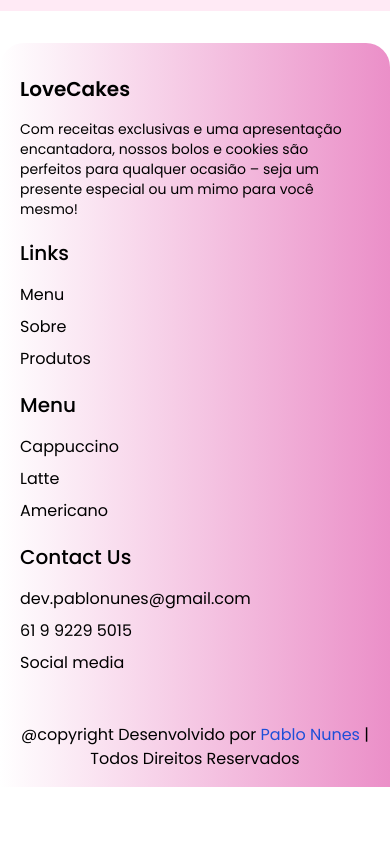
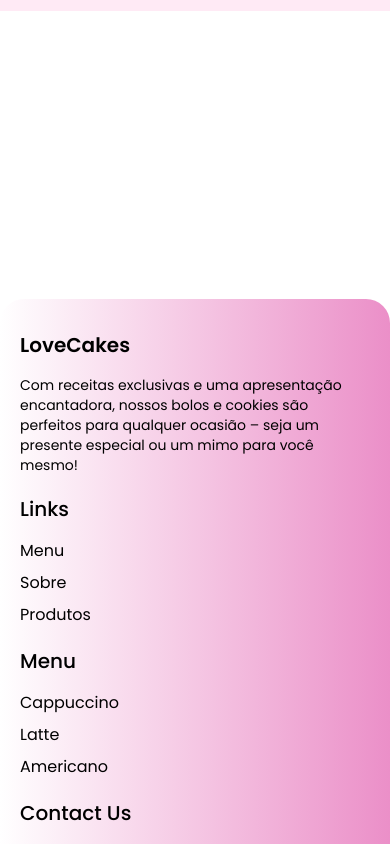
Before and after one commit to Pabloopk/confeitaria, a React (Vite) app: page / in a window 390 px wide. Shown: the part 6580-7424 px from the top of the page. Before the commit the page ends 7367 px from the top, so only its background shows below. Built offline with nearby package versions, Linux system fonts and the light colour scheme.

Commit message:
commit scrollingtext

```diff
--- a/src/App.jsx
+++ b/src/App.jsx
@@ -6,6 +6,7 @@ import About from "./components/About";
 import Product from "./components/Product";
 import Review from "./components/Review";
 import Footer from "./components/Footer";
+import ScrollingText from "./components/ScrollingText";
 
 const App = () => {
   return (
@@ -25,6 +26,7 @@ const App = () => {
           <About />
         </div>
 
+
         <div id="products">
           <Product />
         </div>
@@ -32,6 +34,10 @@ const App = () => {
         <div id="review">
           <Review />
         </div>
+        <ScrollingText
+              text="com amor e carinho para seu dia mais doce!"
+              speed={20} // Tempo em segundos para o texto percorrer a tela
+            />
       </main>
 
       <Footer />
--- a/src/components/About.jsx
+++ b/src/components/About.jsx
@@ -19,7 +19,7 @@ const About = () => {
             <span className="text-red-400 font-bold">Nosso propósito?</span> Adoçar sua vida com receitas artesanais, cheias de sabor e afeto. Seja para presentear alguém especial, celebrar uma conquista ou simplesmente se mimar com um doce incrível, estamos aqui para tornar cada momento ainda mais doce!
              </p>
               <div className="mt-24">
-                <a href="https://api.whatsapp.com/send/?phone=5561998179788&text=Oi%21&type=phone_number&app_absent=0"  target={"_blank"}><Button title="Contato" /></a>
+                <a href="https://api.whatsapp.com/send/?phone=5561998179788&text=Oi,+vim+pelo+site!+Quero+fazer+uma+encomenda%21&type=phone_number&app_absent=0"  target={"_blank"}><Button title="Contato" /></a>
               </div>
        </div>
        <div className=" w-full lg:w-2/4">
--- a/src/components/Footer.jsx
+++ b/src/components/Footer.jsx
@@ -74,14 +74,14 @@ const Footer = () => {
               className=" hover:text-backgroundColor transition-all cursor-pointer"
               href="/"
             >
-              dev.pablonunes@gmail.com
+              lovecakess__
             </a>
             <a
               className=" hover:text-backgroundColor transition-all cursor-pointer"
-              href="https://api.whatsapp.com/send/?phone=5561998179788&text=Oi%21&type=phone_number&app_absent=0"
+              href="https://api.whatsapp.com/send/?phone=5561998179788&text=Oi,+vim+pelo+site!+Quero+fazer+uma+encomenda%21&type=phone_number&app_absent=0"
               target="_blank"
             >
-              61 9 9229 5015
+              61 99817-9788
             </a>
             <a
               className=" hover:text-backgroundColor transition-all cursor-pointer"
--- a/src/components/Home.jsx
+++ b/src/components/Home.jsx
@@ -15,7 +15,7 @@ const Home = () => {
         <p>Nosso compromisso é entregar produtos fresquinhos e irresistíveis, feitos com carinho e dedicação. Seja para um presente especial, uma festa ou simplesmente para adoçar o seu dia, a Love Cakes está aqui para tornar cada momento mais doce!</p>
 
         <div className=" flex flex-row gap-6">
-          <a href="https://api.whatsapp.com/send/?phone=5561992295015&text=Quero+iniciar+um+projeto%21&type=phone_number&app_absent=0 " target={"_blank"}><Button title="Contato" /></a>
+          <a href="https://api.whatsapp.com/send/?phone=5561998179788&text=Oi,+vim+pelo+site!+Quero+fazer+uma+encomenda%21&type=phone_number&app_absent=0" target={"_blank"}><Button title="Contato" /></a>
 
          <Link to='menu'
              spy={true}
--- a/src/components/Navbar.jsx
+++ b/src/components/Navbar.jsx
@@ -85,7 +85,7 @@ const Navbar = () => {
           </nav>
 
           <div className=" hidden text-2xl lg:flex">
-              <a href="https://api.whatsapp.com/send/?phone=5561998179788&text=Oi%21&type=phone_number&app_absent=0" target={"_blank"}><FaWhatsapp className="rounded-full text-2xl text-white bg-green-500"/></a>
+              <a href="https://api.whatsapp.com/send/?phone=5561998179788&text=Oi,+vim+pelo+site!+Quero+fazer+uma+encomenda%21&type=phone_number&app_absent=0" target={"_blank"}><FaWhatsapp className="rounded-full text-2xl text-white bg-green-500"/></a>
 
               <a href="/" target={"_blank"}><FaInstagram className="rounded-md text-2xl ml-3 text-pink-700 bg-white"/></a>
           </div>
@@ -155,7 +155,7 @@ const Navbar = () => {
           </Link>
 
           <div className="flex items-center justify-center text-2xl lg:flex">
-              <a href="https://api.whatsapp.com/send/?phone=5561998179788&text=Oi%21&type=phone_number&app_absent=0" target={"_blank"}><FaWhatsapp className="rounded-full text-2xl text-white bg-green-500"/></a>
+              <a href="https://api.whatsapp.com/send/?phone=5561998179788&text=Oi,+vim+pelo+site!+Quero+fazer+uma+encomenda%21&type=phone_number&app_absent=0" target={"_blank"}><FaWhatsapp className="rounded-full text-2xl text-white bg-green-500"/></a>
 
               <a href="/" target={"_blank"}><FaInstagram className="rounded-md text-2xl ml-3 text-pink-700 bg-white"/></a>
           </div>
--- /dev/null
+++ b/src/components/ScrollingText.jsx
@@ -0,0 +1,26 @@
+import React from "react";
+
+const ScrollingText = ({ text, speed = 10}) => {
+  return (
+    <div className="relative mt-32  md:h-9 transition-all overflow-hidden h-32 flex items-center ">
+      <div
+        className="absolute whitespace-nowrap animate-scrolling"
+        style={{
+          animationDuration: `${speed}s`,
+        }}
+      >
+        <span
+          className="text-8xl md:text-5xl font-extrabold  uppercase text-transparent"
+          style={{
+            WebkitTextStroke: "2px gray",
+             // Define a cor e a espessura da borda
+          }}
+        >
+          {text}
+        </span>
+      </div>
+    </div>
+  );
+};
+
+export default ScrollingText;
--- a/tailwind.config.js
+++ b/tailwind.config.js
@@ -8,8 +8,15 @@ export default {
         backgroundColor: "#FDE9",
       },
       animation: {
-        slowspin: "spin 10s linear infinite", // Rotação lenta de 5s
+        slowspin: "spin 10s linear infinite",
+        scrolling: "scrollingText  5s linear infinite",
       },
+      keyframes: {
+         scrollingText: {
+          "0%": { transform: "translateX(100%)" },
+          "100%": { transform: "translateX(-100%)" },
+        },
+        },
       screens: {
         'xs': '480px',  // Extra pequeno (mobile pequeno)
         'sm': '640px',  // Pequeno (smartphones normais)
```
